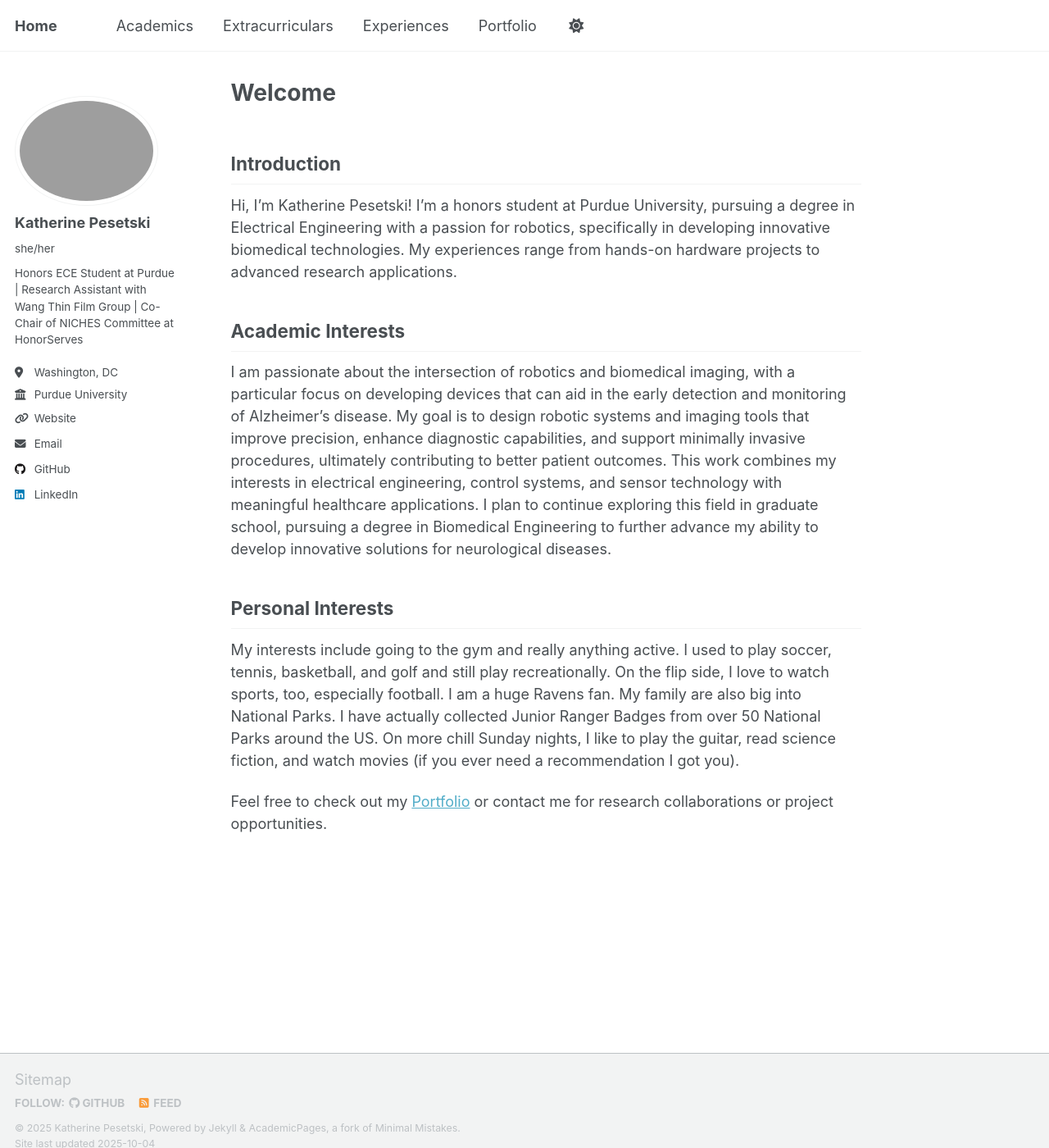
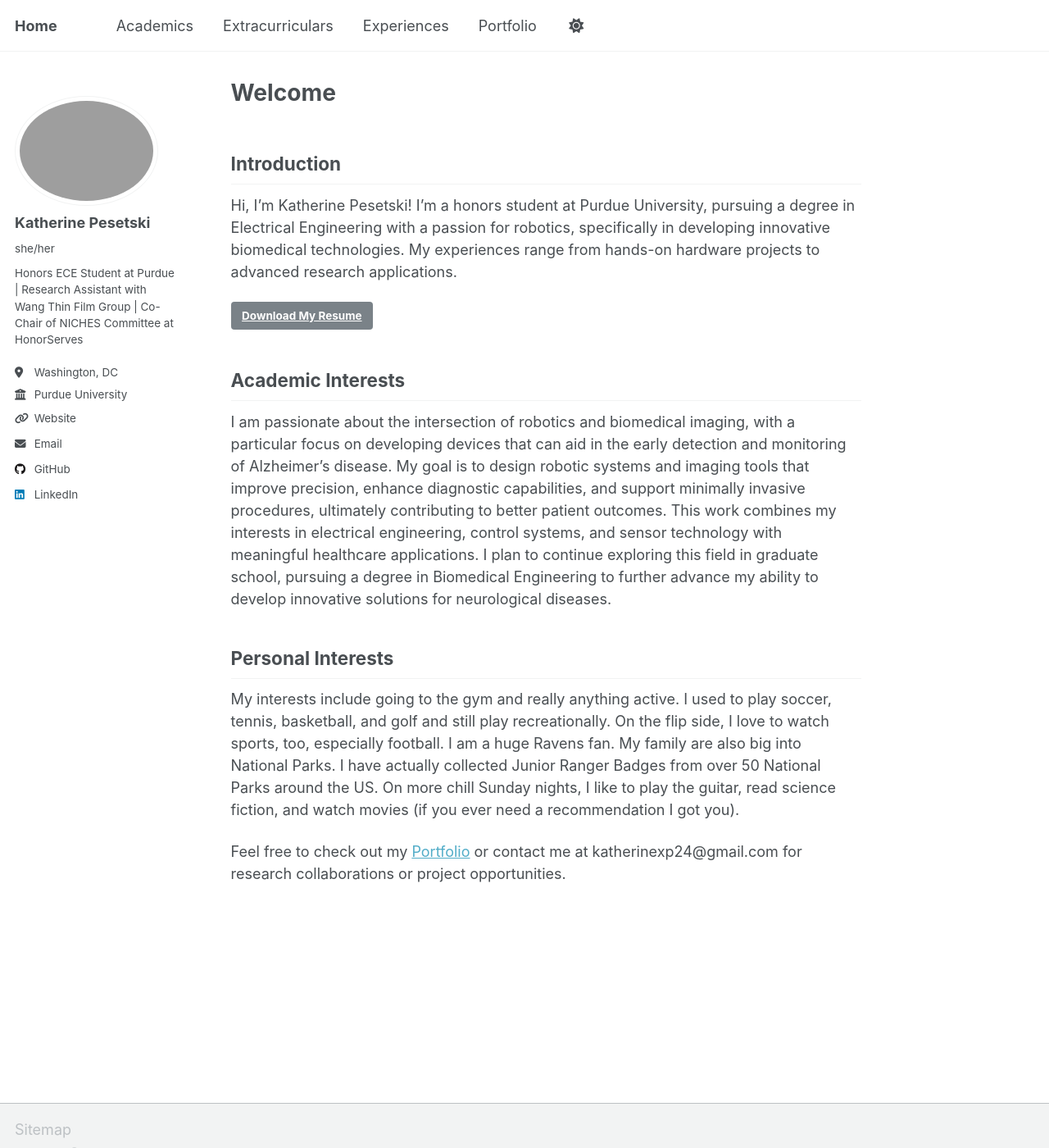
Before and after one commit to KatherinePesetski/katherinepesetski.github.io, a Jekyll site: the page built from _pages/about.md, in a window 1280 px wide and 1400 px high. Shown: the whole window at 82% size. Built offline with Jekyll 4.4.1, drawn with Linux system fonts in a browser that asks for light colours; a script that is not in the unit is left out.

Commit message:
Add Resume

```diff
--- a/_config.yml
+++ b/_config.yml
@@ -38,9 +38,9 @@ author:
   # Social media
   linkedin         : "katherine-pesetski"
 
-  # Resume
-  show_download_resume: true
-  resume_url: "/assets/files/Katherine Pesetski - Resume.pdf"
+  #Resume
+  resume_url: /assets/files/Katherine%20Pesetski%20-%20Resume.pdf
+
 
 # Publication Category - The following the list of publication categories and their headings
 publication_category:
--- a/_pages/about.md
+++ b/_pages/about.md
@@ -10,10 +10,12 @@ redirect_from:
 ## Introduction
 Hi, I’m Katherine Pesetski! I’m a honors student at Purdue University, pursuing a degree in Electrical Engineering with a passion for robotics, specifically in developing innovative biomedical technologies. My experiences range from hands-on hardware projects to advanced research applications.
 
+[Download My Resume]({{ site.author.resume_url }}){: .btn .btn-primary }
+
 ## Academic Interests
 I am passionate about the intersection of robotics and biomedical imaging, with a particular focus on developing devices that can aid in the early detection and monitoring of Alzheimer’s disease. My goal is to design robotic systems and imaging tools that improve precision, enhance diagnostic capabilities, and support minimally invasive procedures, ultimately contributing to better patient outcomes. This work combines my interests in electrical engineering, control systems, and sensor technology with meaningful healthcare applications. I plan to continue exploring this field in graduate school, pursuing a degree in Biomedical Engineering to further advance my ability to develop innovative solutions for neurological diseases.
 
 ## Personal Interests
 My interests include going to the gym and really anything active. I used to play soccer, tennis, basketball, and golf and still play recreationally. On the flip side, I love to watch sports, too, especially football. I am a huge Ravens fan. My family are also big into National Parks. I have actually collected Junior Ranger Badges from over 50 National Parks around the US. On more chill Sunday nights, I like to play the guitar, read science fiction, and watch movies (if you ever need a recommendation I got you).
 
-Feel free to check out my [Portfolio](/projects/) or contact me for research collaborations or project opportunities.
+Feel free to check out my [Portfolio](/projects/) or contact me at katherinexp24@gmail.com for research collaborations or project opportunities.
```
